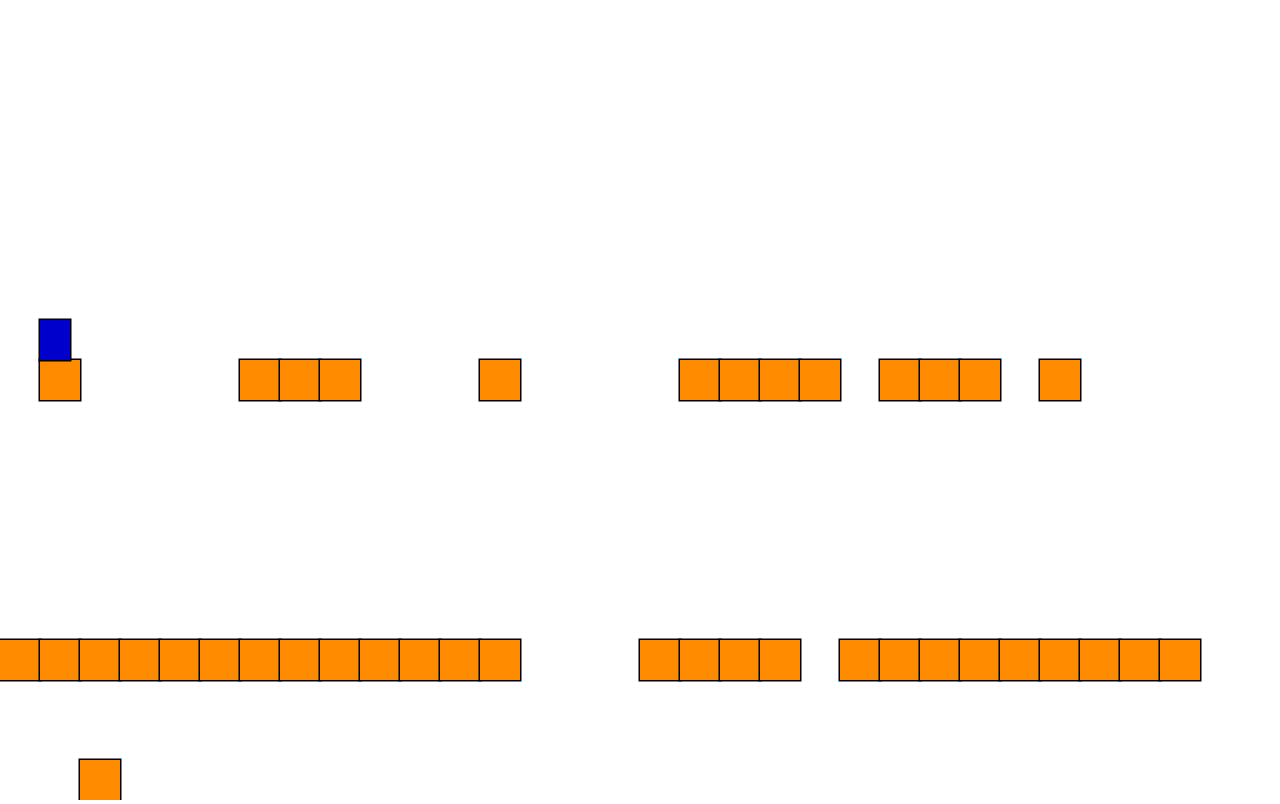
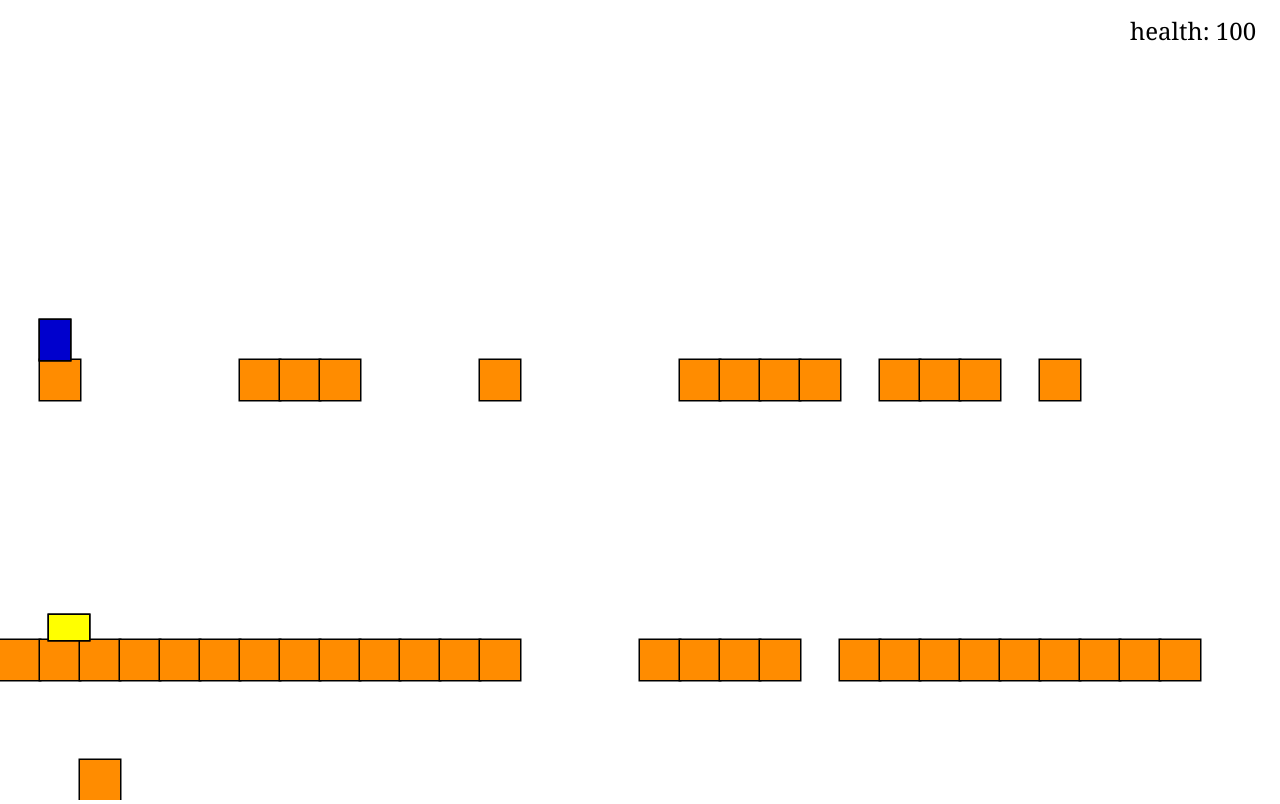
Before and after one commit to StepanChuev/Platformer, a plain HTML site: page platformer/index.html in a window 1280 px wide. Drawn offline with Linux system fonts and the light colour scheme.

Commit message:
Walking mine, weapon etc.

```diff
--- a/platformer/bullet.js
+++ b/platformer/bullet.js
@@ -19,4 +19,20 @@ class Bullet {
 		this.x += this.vx;
 		this.y += this.vy;
 	}
+
+	isHitEnemy(enemy){
+		if (
+			enemy.x + enemy.width >= this.x && enemy.x <= this.x &&
+			enemy.y + enemy.height >= this.y && enemy.y <= this.y
+			)
+		{
+			return true;
+		}
+
+		return false;
+	}
+
+	hitEnemy(enemy){
+		return enemy.health -= this.damage;
+	}
 }
--- a/platformer/hero.js
+++ b/platformer/hero.js
@@ -21,6 +21,22 @@ const isCollideFromLeft = (unit, field, map) => () => {
 
 const isCollideFromRight = (unit, field, map) => () => {
 	return map[Math.floor((unit.y + unit.height - 1) / field.tileHeight)][Math.floor((unit.x + unit.width + 1) / field.tileWidth)] === "#";
+};
+
+const isCollideWithEnemy = (unit, field, map) => (enemy) => {
+	if (enemy === undefined){
+		return false;
+	}
+
+	if (
+		unit.x + unit.width >= enemy.x && unit.x <= enemy.x + enemy.width &&
+		unit.y + unit.height >= enemy.y && unit.y <= enemy.y + enemy.height
+		)
+	{
+		return true;
+	}
+
+	return false;
 };
 
 const run = (unit, field, map) => (keyCode) => {
@@ -100,3 +116,14 @@ const calculateShiftX = (unit, field, map) => (displayWidth = 0) => {
 
 	return Infinity;
 };
+
+
+const getUpdateFunctions = (unit, field, map) => {
+	return {
+		isOnGround: isOnGround(unit, field, map), isCollideFromLeft: isCollideFromLeft(unit, field, map),
+		isCollideFromRight: isCollideFromRight(unit, field, map), isCollideWithEnemy: isCollideWithEnemy(unit, field, map),
+		run: run(unit, field, map), fall: fall(unit, field, map),
+		jump: jump(unit, field, map), walkedJumpPath: walkedJumpPath(unit, field, map),
+		calculateShiftX: calculateShiftX(unit, field, map)
+	};
+};
--- a/platformer/index.html
+++ b/platformer/index.html
@@ -15,6 +15,7 @@
 	<script src="./weapon.js"></script>
 	<script src="./bullet.js"></script>
 	<script src="./unit.js"></script>
+	<script src="./walkingMine.js"></script>
 	<script src="./hero.js"></script>
 	<script src="./script.js"></script>
 </body>
--- a/platformer/module.js
+++ b/platformer/module.js
@@ -11,12 +11,16 @@ const animation = ({render = () => {}, update = () => {}}) => {
 	requestAnimationFrame(tick);
 };
 
-const drawField = (shiftX = 0, shiftY = 0) => {
+const distance = (x1, y1, x2, y2) => {
+	return Math.sqrt((x1 - x2) ** 2 + (y1 - y2) ** 2);
+};
+
+const drawField = (unit, field, map, shiftX = 0, shiftY = 0) => {
 	context.strokeStyle = "#000";
 	context.fillStyle = "#ff8c00";
 
 	for (let i = 0; i < canvas.height / field.tileHeight && i < field.map.length; i++){
-		for (let j = Math.ceil((hero.x - canvas.width) / field.tileWidth); j < (canvas.width + hero.x) / field.tileWidth && j < field.map[0].length; j++){
+		for (let j = Math.ceil((unit.x - canvas.width) / field.tileWidth); j < (canvas.width + unit.x) / field.tileWidth && j < field.map[0].length; j++){
 			if (field.map[i][j] === "#"){
 				context.beginPath();
 				context.rect(j * field.tileWidth + shiftX, i * field.tileHeight + shiftY, field.tileWidth, field.tileHeight);
@@ -36,3 +40,13 @@ const drawBullets = (weapon, shiftX = 0, shiftY = 0) => {
 		context.fill();
 	}
 };
+
+const drawUnit = (unit, field, map, shiftX = 0, shiftY = 0) => {
+	context.fillStyle = unit.fillStyle;
+	context.strokeStyle = unit.strokeStyle;
+
+	context.beginPath();
+	context.rect(unit.x + shiftX, unit.y + shiftY, unit.width, unit.height);
+	context.stroke();
+	context.fill();
+};
--- a/platformer/script.js
+++ b/platformer/script.js
@@ -35,35 +35,79 @@ canvas.height = window.innerHeight;
 context.lineWidth = 3;
 context.strokeStyle = "#000";
 context.fillStyle = "#ff8c00";
+context.font = "24px Cambria";
 
 const field = new Field(map, 40, 40);
-const hero = new Unit({
+
+const units = {};
+
+units.hero = new Unit({
 	x: 1 * field.tileWidth, y: 8 * field.tileHeight, width: field.tileWidth - 10, height: field.tileHeight,
 	strokeStyle: "#000", fillStyle: "#0000cd",
 	currentSpeed: {x: 0, y: 0}, maxSpeed: {x: 3, y: 3},
 	jumpPower: 30, maxSpeedJump: 170, maxWalkedJumpPath: Infinity, maxAmountJumps: 2,
 	maxDeltaTime: 300, jumpSlowdown: 5, maxSpeedFall: 7, health: 100,
-	weapon: new Weapon(0.07, 10, field.tileWidth * map[0].length, field.tileHeight * map.length, "#808080", "#000")
+	weapon: new Weapon(0.07, 10, field.tileWidth * map[0].length, field.tileHeight * map.length, [], "#000"),
+	enemies: []
 });
 
-const heroFunctions = {
-	isOnGround: isOnGround(hero, field, map), isCollideFromLeft: isCollideFromLeft(hero, field, map),
-	isCollideFromRight: isCollideFromRight(hero, field, map),
-	run: run(hero, field, map), fall: fall(hero, field, map),
-	jump: jump(hero, field, map), walkedJumpPath: walkedJumpPath(hero, field, map),
-	calculateShiftX: calculateShiftX(hero, field, map)
+units.hero.weapon.enemies = units.hero.enemies;
+
+const heroFunctions = getUpdateFunctions(units.hero, field, map);
+
+units.hero.updateFunctions = heroFunctions;
+
+units.walkingMine1 = new Unit({
+	x: 1 * field.tileWidth, y: 15 * field.tileHeight + 15, width: field.tileWidth, height: field.tileHeight - 15,
+	strokeStyle: "#000", fillStyle: "#ff0",
+	currentSpeed: {x: 0, y: 0}, maxSpeed: {x: 3, y: 3},
+	jumpPower: 30, maxSpeedJump: 170, maxWalkedJumpPath: Infinity, maxAmountJumps: 2,
+	maxDeltaTime: 300, jumpSlowdown: 5, maxSpeedFall: 7, health: 25,
+	weapon: new Weapon(0, 0, 0, 0, "#000"),
+	enemies: [units.hero, units.hero.weapon.bullets],
+	otherParams: {
+		damage: 10, damageRadius: 200,
+		leftX: 0, rightX: 10 * field.tileWidth,
+		direction: "left"
+	}
+});
+
+units.walkingMine1.updateFunctions = {
+	...getUpdateFunctions(units.walkingMine1, field, map),
+	...getWmUpdateFunctions(units.walkingMine1, units.walkingMine1.otherParams)
 };
 
-hero.updateFunctions = heroFunctions;
+units.walkingMine2 = new Unit({
+	x: 3 * field.tileWidth, y: 21 * field.tileHeight + 15, width: field.tileWidth, height: field.tileHeight - 15,
+	strokeStyle: "#000", fillStyle: "#ff0",
+	currentSpeed: {x: 0, y: 0}, maxSpeed: {x: 3, y: 3},
+	jumpPower: 30, maxSpeedJump: 170, maxWalkedJumpPath: Infinity, maxAmountJumps: 2,
+	maxDeltaTime: 300, jumpSlowdown: 5, maxSpeedFall: 7, health: 25,
+	weapon: new Weapon(0, 0, 0, 0, "#000"),
+	enemies: [units.hero, units.hero.weapon.bullets],
+	otherParams: {
+		damage: 100, damageRadius: 200,
+		leftX: 3 * field.tileWidth, rightX: 10 * field.tileWidth,
+		direction: "left"
+	}
+});
+
+units.walkingMine2.updateFunctions = {
+	...getUpdateFunctions(units.walkingMine2, field, map),
+	...getWmUpdateFunctions(units.walkingMine2, units.walkingMine2.otherParams)
+};
+
+units.hero.enemies.push(units.walkingMine1, units.walkingMine2);
 
 const downKeys = new Set();
 
+let isGameOver = false;
 let shiftX = 0, shiftY = 0;
 let timestamp = 0;
 
 window.addEventListener("keydown", (event) => {
 	if (event.key === " " && !downKeys.has(event.keyCode)){
-		heroFunctions.jump(event.keyCode, Date.now() - timestamp);
+		units.hero.updateFunctions.jump(event.keyCode, Date.now() - timestamp);
 		timestamp = Date.now();
 	}
 
@@ -77,39 +121,67 @@ window.addEventListener("keyup", (event) => {
 });
 
 canvas.addEventListener("click", (event) => {
-	hero.weapon.shot(hero.x, hero.y, event.layerX - shiftX, event.layerY - shiftY);
+	units.hero.weapon.shot(units.hero.x, units.hero.y, event.layerX - shiftX, event.layerY - shiftY);
 });
 
 animation({
 	render(){
+		if (isGameOver){
+			context.fillStyle = "rgba(0, 0, 0, 0.1)";
+
+			context.beginPath();
+			context.rect(0, 0, canvas.width, canvas.height);
+			context.fill();
+
+			console.log("Game Over");
+
+			return;
+		}
+
 		context.clearRect(0, 0, canvas.width, canvas.height);
 
-		drawField(shiftX, shiftY);
-		drawBullets(hero.weapon, shiftX, shiftY);
+		context.fillStyle = "#000";
 
-		context.strokeStyle = hero.strokeStyle;
-		context.fillStyle = hero.fillStyle;
+		context.fillText(`health: ${units.hero.health}`, canvas.width - 150, 40);
 
-		context.beginPath();
-		context.rect(hero.x + shiftX, hero.y + shiftY, hero.width, hero.height);
-		context.stroke();
-		context.fill();
+		drawField(units.hero, field, map, shiftX, shiftY);
+		drawBullets(units.hero.weapon, shiftX, shiftY);
+
+		context.strokeStyle = units.hero.strokeStyle;
+		context.fillStyle = units.hero.fillStyle;
+
+		for (let unitName in units){
+			drawUnit(units[unitName], field, map, shiftX, shiftY);
+			drawUnit(units[unitName], field, map, shiftX, shiftY);
+		}
 	},
 
 	update(){
-		for (const keyCode of downKeys){
-			hero.updateFunctions.run(keyCode);
+		if (isGameOver){
+			return;
 		}
 
-		hero.update();
-		hero.weapon.update();
-
-		const newShiftX = heroFunctions.calculateShiftX(canvas.width);
+		const newShiftX = units.hero.updateFunctions.calculateShiftX(canvas.width);
 
 		if (newShiftX !== Infinity){
 			shiftX = newShiftX;
 		}
 
+		for (const keyCode of downKeys){
+			units.hero.updateFunctions.run(keyCode);
+		}
+
+		for (let unitName in units){
+			units[unitName].update();
+
+			units[unitName].weapon.update(units[unitName].enemies);
+
+			if (units[unitName].health <= 0){
+				isGameOver = unitName === "hero";
+				delete units[unitName];
+			}
+		}
+
 		console.log(shiftX);
 	}
 });
--- a/platformer/unit.js
+++ b/platformer/unit.js
@@ -5,7 +5,7 @@ class Unit {
 		{
 			x, y, width, height, strokeStyle, fillStyle, currentSpeed, maxSpeed,
 			jumpPower, maxSpeedJump, maxWalkedJumpPath, maxAmountJumps, maxDeltaTime, jumpSlowdown,
-			maxSpeedFall, health, weapon, updateFunctions = {}
+			maxSpeedFall, health, weapon, enemies, updateFunctions = {}, otherParams = {}
 		}
 		){
 		this.x = x;
@@ -27,7 +27,9 @@ class Unit {
 		this.maxSpeedFall = maxSpeedFall;
 		this.health = health;
 		this.weapon = weapon;
+		this.enemies = enemies;
 		this.updateFunctions = updateFunctions;
+		this.otherParams = otherParams;
 	}
 
 	update(){
--- /dev/null
+++ b/platformer/walkingMine.js
@@ -0,0 +1,43 @@
+'use strict';
+
+const defineDirection = (unit, otherParams) => () => {
+	return ((unit.x <= otherParams.leftX && otherParams.direction === "left") ? "right" : (unit.x >= otherParams.rightX && otherParams.direction === "right") ? "left": otherParams.direction);
+};
+
+const walke = (unit, otherParams) => () => {
+	otherParams.direction = defineDirection(unit, otherParams)();
+	unit.updateFunctions.run((otherParams.direction === "left") ? 37 : 39);
+};
+
+const isCollideWithEnemies = (unit, otherParams) => () => {
+	for (let i = 0; i < unit.enemies.length; i++){
+		if (unit.updateFunctions.isCollideWithEnemy(unit.enemies[i])){
+			return true;
+		}
+	}
+
+	return false;
+};
+
+const collision = (unit, otherParams) => () => {
+	if (isCollideWithEnemies(unit, otherParams)()){
+		for (let i = 0; i < unit.enemies.length; i++){
+			if (distance(unit.x, unit.y, unit.enemies[i].x, unit.enemies[i].y) < otherParams.damageRadius){
+				unit.enemies[i].health -= otherParams.damage;
+				unit.health = -1;
+			}
+		}
+
+		return true;
+	}
+
+	return false;
+};
+
+
+const getWmUpdateFunctions = (unit, otherParams) => {
+	return {
+		defineDirection: defineDirection(unit, otherParams), walke: walke(unit, otherParams),
+		isCollideWithEnemies: isCollideWithEnemies(unit, otherParams), collision: collision(unit, otherParams)
+	};
+};
--- a/platformer/weapon.js
+++ b/platformer/weapon.js
@@ -1,13 +1,13 @@
 'use strict';
 
 class Weapon {
-	constructor(velocity, damage, maxX, maxY, colorWeapon, colorBullets){
+	constructor(velocity, damage, maxX, maxY, enemies, colorBullets){
 		this.velocity = velocity;
-		this.damege = damage;
+		this.damage = damage;
 		this.bullets = [];
 		this.maxX = maxX;
 		this.maxY = maxY;
-		this.colorWeapon = colorWeapon;
+		this.enemies = enemies;
 		this.colorBullets = colorBullets;
 	}
 
@@ -19,6 +19,7 @@ class Weapon {
 
 			else {
 				this.bullets[i].update();
+				this.hitEnemy(i, this.enemies);
 			}
 		}
 	}
@@ -26,4 +27,19 @@ class Weapon {
 	shot(startX, startY, endX, endY){
 		this.bullets.push(new Bullet(startX, startY, this.velocity, this.damage, {x: endX, y: endY}));
 	}
+
+	hitEnemy(i){
+		for (let j = 0; j < this.enemies.length; j++){
+			if (this.bullets[i].isHitEnemy(this.enemies[j])){
+				this.bullets[i].hitEnemy(this.enemies[j]);
+				this.bullets.splice(i, 1);
+
+				if (this.enemies[j].health < 0){
+					this.enemies.splice(j, 1);
+				}
+
+				break;
+			}
+		}
+	}
 }
```
